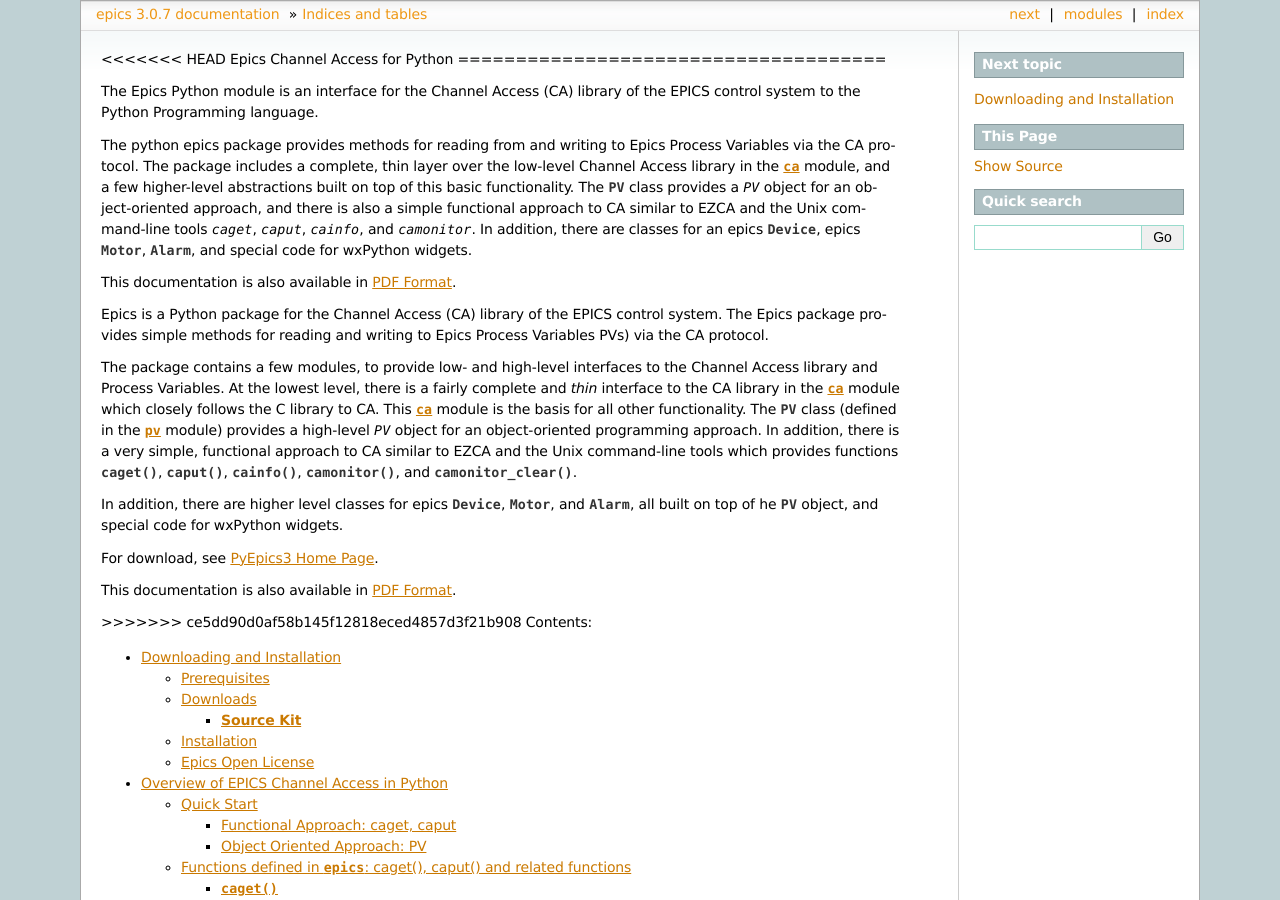
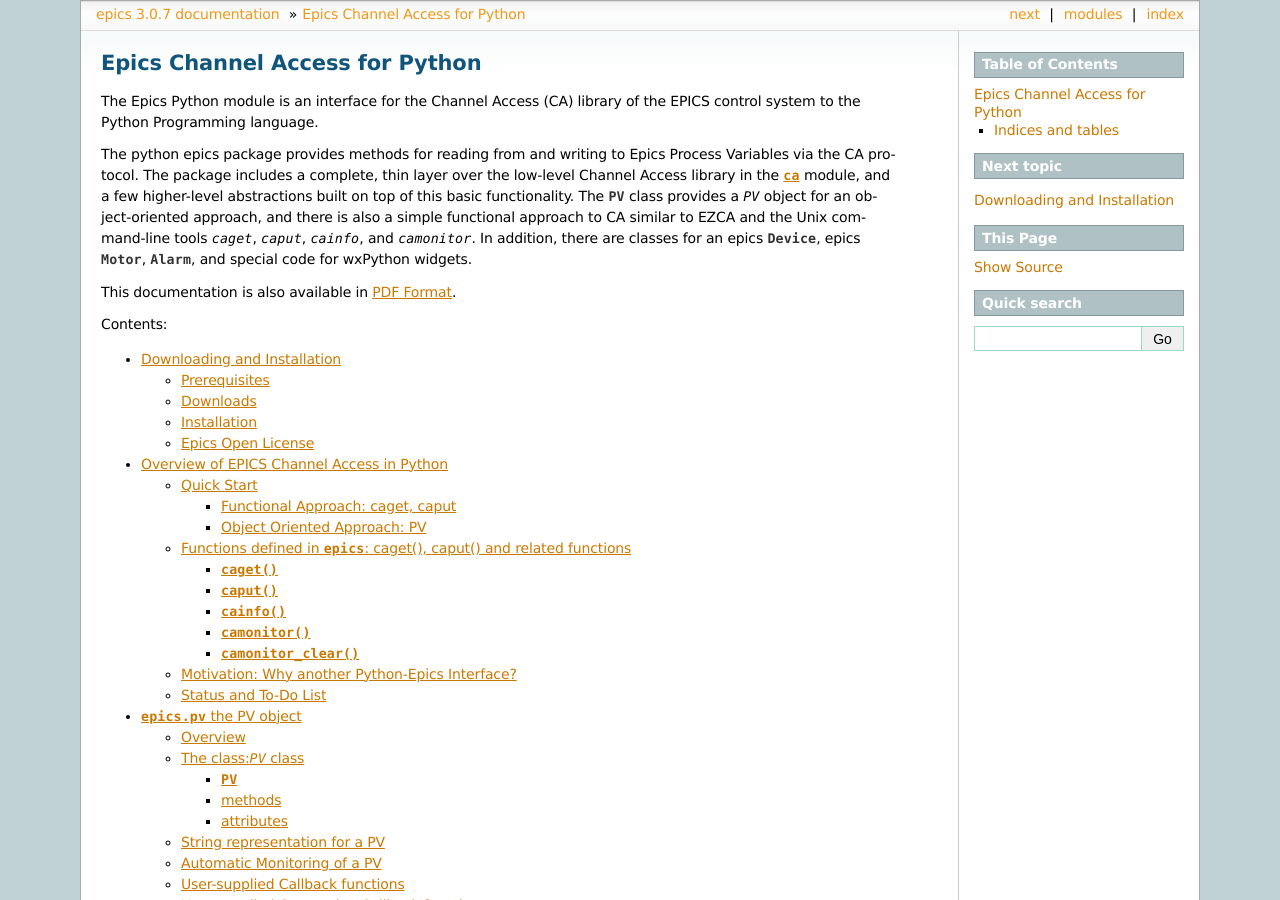
Before and after one commit to pyepics/pyepics, a Sphinx documentation site: the page built from doc/index.rst, in a window 1280 px wide and 900 px high. Built offline with Sphinx 7.4.7, drawn with Linux system fonts in a browser that asks for light colours; formulas are drawn with MathJax 3; the version number is read from the project's files by our own code; some of the changed text lies outside the part shown.

Commit message:
fixed doc conflicts

```diff
--- a/doc/index.rst
+++ b/doc/index.rst
@@ -1,7 +1,5 @@
 .. epics documentation master file,
 
-
-<<<<<<< HEAD
 Epics Channel Access for Python
 =====================================
 
@@ -22,38 +20,7 @@
 This documentation is also available in
 `PDF Format <http://cars9.uchicago.edu/software/python/pyepics3/pyepics3.pdf>`_.
 
-=======
-Documentation for Python Epics Package version 3
-==================================================
 
-Epics is a Python package for the Channel Access (CA) library of the EPICS
-control system.  The Epics package provides simple methods for reading and
-writing to Epics Process Variables PVs) via the CA protocol.
-
-The package contains a few modules, to provide low- and high-level
-interfaces to the Channel Access library and Process Variables.  At the
-lowest level, there is a fairly complete and *thin* interface to the CA
-library in the :mod:`ca` module which closely follows the C library to CA.
-This :mod:`ca` module is the basis for all other functionality.  The
-:class:`PV` class (defined in the :mod:`pv` module) provides a high-level
-`PV` object for an object-oriented programming approach.  In addition,
-there is a very simple, functional approach to CA similar to EZCA and the
-Unix command-line tools which provides functions :func:`caget`,
-:func:`caput`, :func:`cainfo`, :func:`camonitor`, and
-:func:`camonitor_clear`.
-
-
-In addition, there are higher level classes for epics :class:`Device`,
-:class:`Motor`, and :class:`Alarm`, all built on top of he :class:`PV`
-object, and special code for wxPython widgets.
-
-For download, see  `PyEpics3 Home Page
-<http://cars9.uchicago.edu/software/python/pyepics3/>`_.
-
-This documentation is also available in  `PDF Format
-<http://cars9.uchicago.edu/software/python/pyepics3/pyepics3.pdf>`_.
-
->>>>>>> ce5dd90d0af58b145f12818eced4857d3f21b908
 Contents:
 
 .. toctree::
```
Also changed, not shown: doc/installation.rst (+7 -11 lines).
